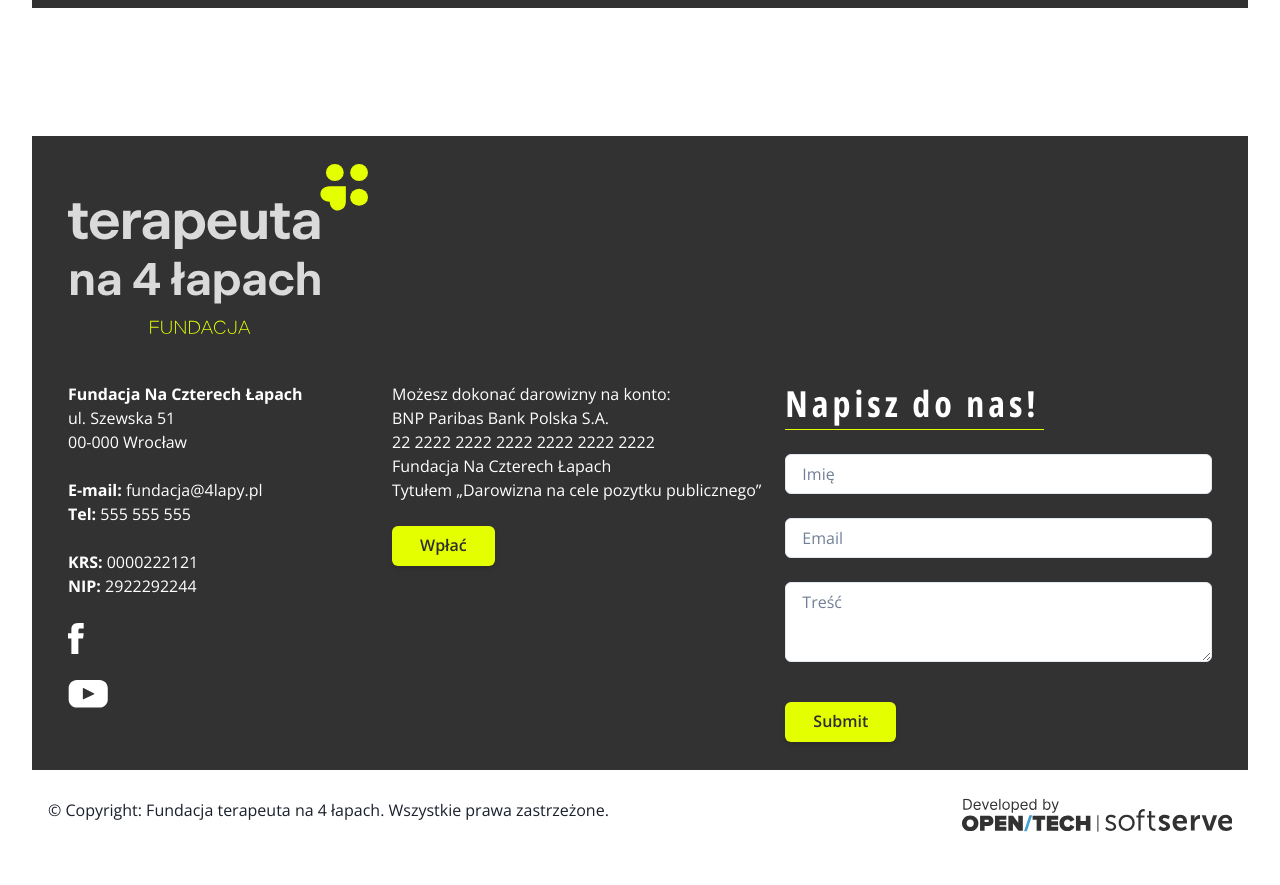
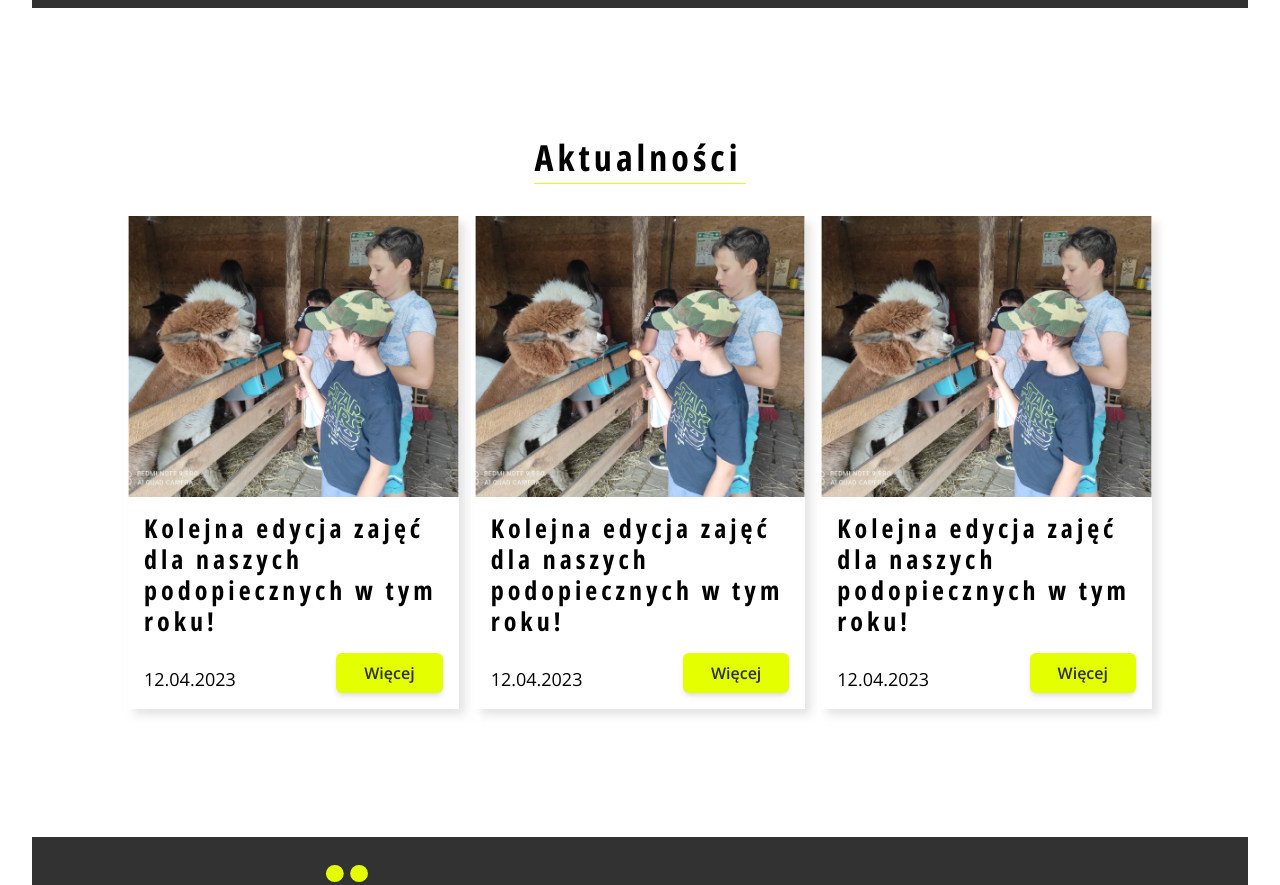
Before and after one commit to mikolajmiku/TN4L, a Next.js app: page / in a window 1280 px wide. Shown: the part 5080-5965 px from the top of the page. Before the commit the page ends 5940 px from the top, so only its background shows below. Built offline with nearby package versions, Linux system fonts and the light colour scheme.

Commit message:
feat: add news session

```diff
--- /dev/null
+++ b/components/CardShort.tsx
@@ -0,0 +1,41 @@
+import { Button, Flex, Heading, Image, Text } from "@chakra-ui/react";
+
+type CardTallProps = {
+  img: string;
+  title: string;
+};
+
+export const CardShort = ({ img, title }: CardTallProps) => (
+  <Flex
+    textAlign="center"
+    direction="column"
+    bg="bgPrimary"
+    w={{ base: "full", lg: "unset" }}
+    boxShadow='6px 6px 8px 0px rgba(211, 211, 211, 0.6)'
+  >
+    <Image src={img} alt="TODO" />
+    <Flex
+      textAlign="center"
+      direction="column"
+      gap={{ base: 5, lg: 4 }}
+      p={{ base: 4 }}
+      justifyContent="space-between"
+    >
+      <Heading
+        as="h3"
+        size="md"
+        textAlign="left"
+        color="textSecondary"
+      >
+        {title}
+      </Heading>
+      <Flex
+        justifyContent={{ base: "space-between" }}
+        alignItems="end"
+      >
+        <Text>12.04.2023</Text>
+        <Button width="fit-content">Więcej</Button>
+      </Flex>
+    </Flex>
+  </Flex>
+);
--- /dev/null
+++ b/components/Home/News.tsx
@@ -0,0 +1,44 @@
+import { Flex, Grid, Heading } from "@chakra-ui/react";
+
+import { CardShort } from "../CardShort";
+
+interface Action {
+  name: string;
+  image: string;
+}
+const actions: Action[] = [
+  {
+    name: "Kolejna edycja zajęć dla naszych podopiecznych w tym roku!",
+    image: "images/alpacas-farm.png",
+  },
+  {
+    name: "Kolejna edycja zajęć dla naszych podopiecznych w tym roku!",
+    image: "images/alpacas-farm.png",
+  },
+  {
+    name: "Kolejna edycja zajęć dla naszych podopiecznych w tym roku!",
+    image: "images/alpacas-farm.png",
+  },
+];
+
+export const News = () => (
+  <Flex
+    as="section"
+    direction="column"
+    gap={{ base: 4, lg: 8 }}
+    alignItems={{ base: "start", lg: "center" }}
+    alignSelf="center"
+    maxW="container.lg"
+  >
+    <Heading as="h2">Aktualności</Heading>
+    <Grid
+      gap="4"
+      templateColumns={{ base: "1fr", lg: "repeat(3, 1fr)" }}
+      alignSelf="center"
+    >
+      {actions.map(({ name, image }, index) => (
+        <CardShort key={index} title={name} img={image} />
+      ))}
+    </Grid>
+  </Flex>
+);
--- a/pages/index.tsx
+++ b/pages/index.tsx
@@ -3,6 +3,7 @@ import { Flex } from "@chakra-ui/react";
 import { AboutUs } from "../components/Home/AboutUs";
 import Footer from "../components/Home/Footer";
 import { ImageDivider } from "../components/Home/ImageDivider";
+import { News } from "../components/Home/News";
 import { OurActions } from "../components/Home/OurActions";
 import { OurOffer } from "../components/Home/OurOffer";
 import { OurTherapists } from "../components/Home/OurTherapists";
@@ -18,6 +19,7 @@ const IndexPage = () => (
       <ImageDivider />
       <Stats />
       <OurTherapists />
+      <News />
       <Footer />
     </Flex>
   </Layout>
```
